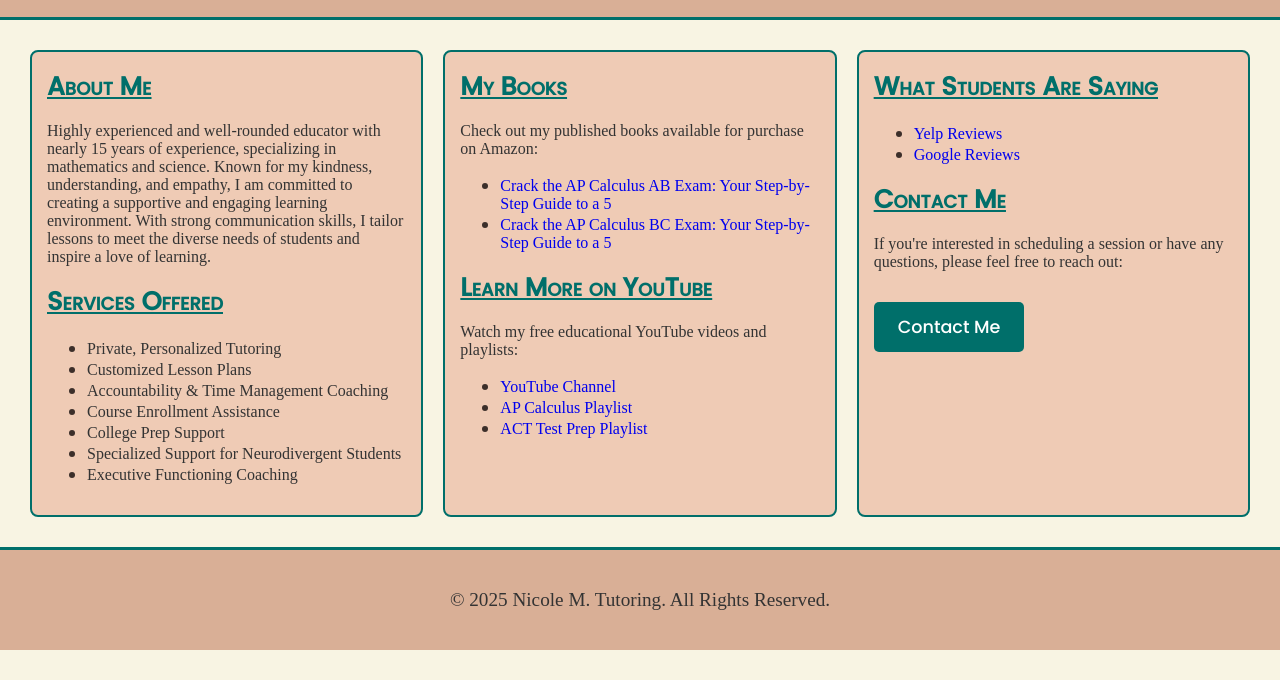
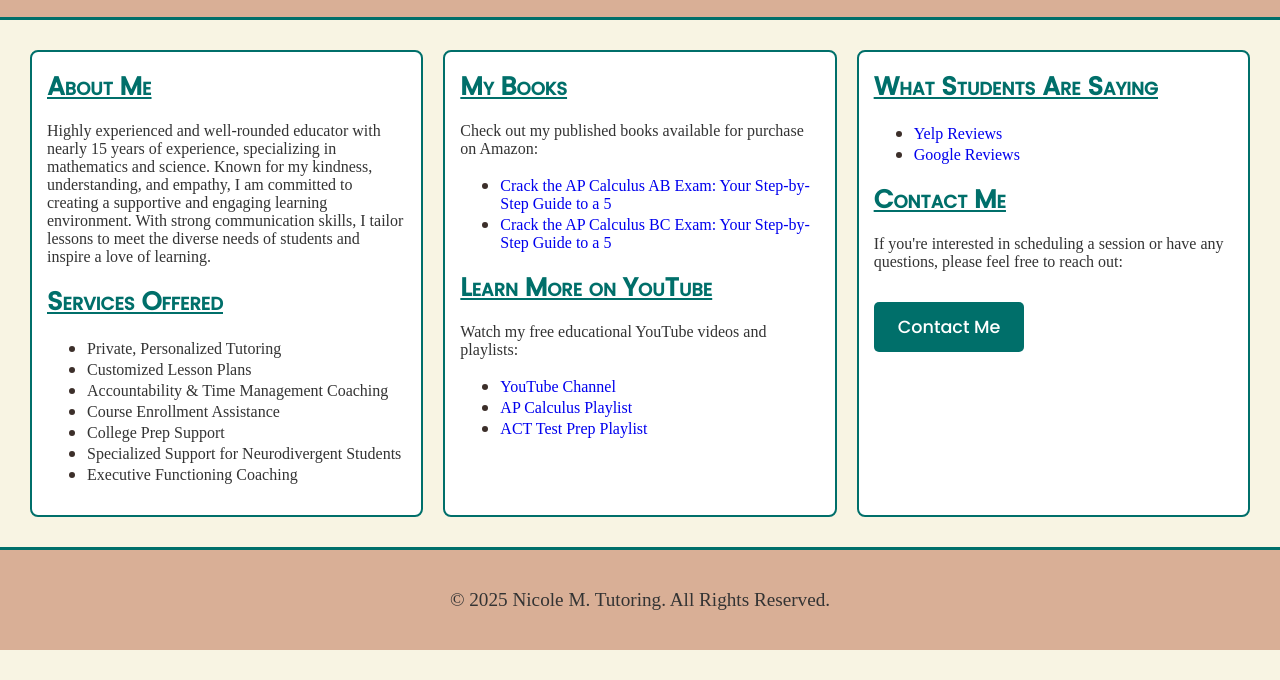
Before and after one commit to nmcintyre5/nmt, a plain HTML site: page index.html in a window 1280 px wide. Shown: the part 120-800 px from the top of the page. Drawn offline with Linux system fonts and the light colour scheme; a web font is replaced by a local one.

Commit message:
Updated css

```diff
--- a/styles.css
+++ b/styles.css
@@ -64,7 +64,7 @@ ul li::marker {
     flex: 1;
     margin: 10px;
     padding: 15px;
-    background-color: #EFCBB5; /* Light Brown */
+    background-color: white; /* Light Brown */
     border: 2px solid #006F6A; /* Dark Green border for structure */
     border-radius: 8px; /* Rounded corners for a modern look */
 }
```
